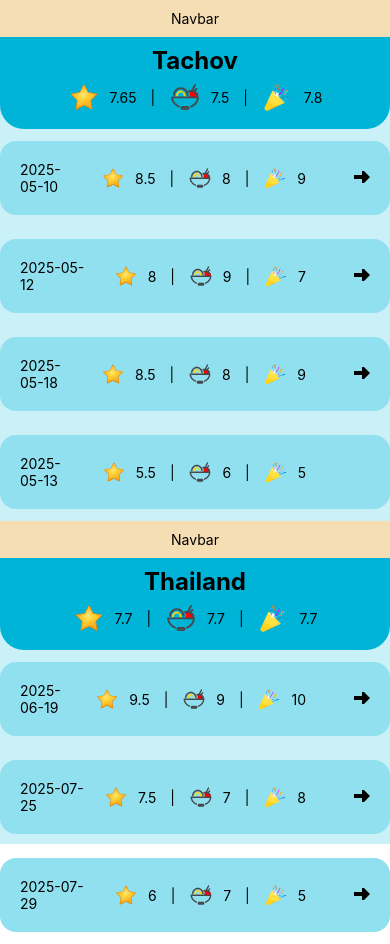
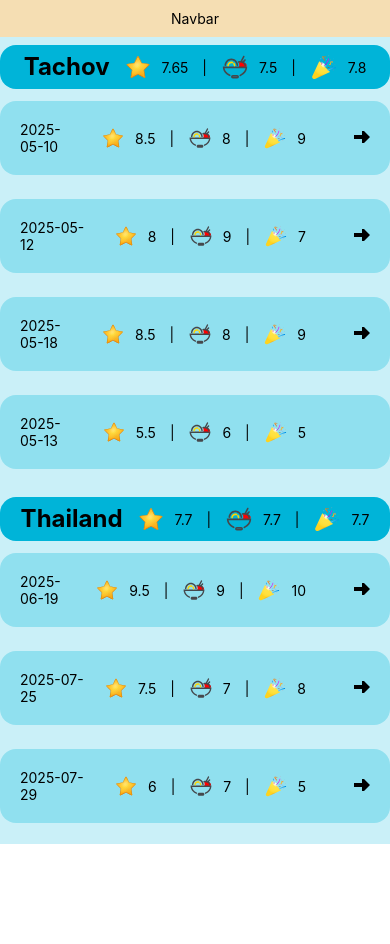
Before and after one commit to acolote1998/past-port-front-end, a React Native app: screen / in a window 390 px wide. After the commit the page ends 844 px from the top, so only its background shows below. Built offline with nearby package versions, Linux system fonts and the light colour scheme.

Commit message:
styling of day and trip in terms of app structure margin and so

```diff
--- a/components/Main.tsx
+++ b/components/Main.tsx
@@ -15,10 +15,10 @@ export function Main() {
   }, []);
   return (
     <View style={{ paddingTop: insets.top, paddingBottom: insets.bottom }}>
+      <Navbar></Navbar>
       {trips?.map((trip) => {
         return (
-          <View key={trip.tripId}>
-            <Navbar></Navbar>
+          <View className="mb-2" key={trip.tripId}>
             <Trip
               belongsToCountryId={trip.belongsToCountryId}
               days={trip.days}
--- a/components/Trip.tsx
+++ b/components/Trip.tsx
@@ -21,19 +21,15 @@ function Trip({
   return (
     <>
       <Pressable onPress={() => setCollapsed(!collapsed)}>
-        <View
-          className={`bg-lightSecondaryDarker w-[100vw] items-center pb-4 ${
-            collapsed ? `rounded-3xl` : `rounded-b-3xl`
-          } relative`}
-        >
+        <View className="bg-lightSecondaryDarker w-[100vw] items-center p-1.5 rounded-2xl relative flex flex-row justify-center mt-2 ">
           {title.length > 0 && (
-            <Text className="text-2xl font-bold mt-2 mb-1">{title}</Text>
+            <Text className="text-2xl font-bold mr-3.5">{title}</Text>
           )}
           <ScoreBar
             joyScore={calculateAvgScore("foodScore")}
             foodScore={calculateAvgScore("joyScore")}
-            iconHeight={32}
-            iconWidth={32}
+            iconHeight={28}
+            iconWidth={28}
           ></ScoreBar>
           {debugMode && Number(belongsToCountryId) && (
             <Text>Belongs To Country Id: {belongsToCountryId}</Text>
```
